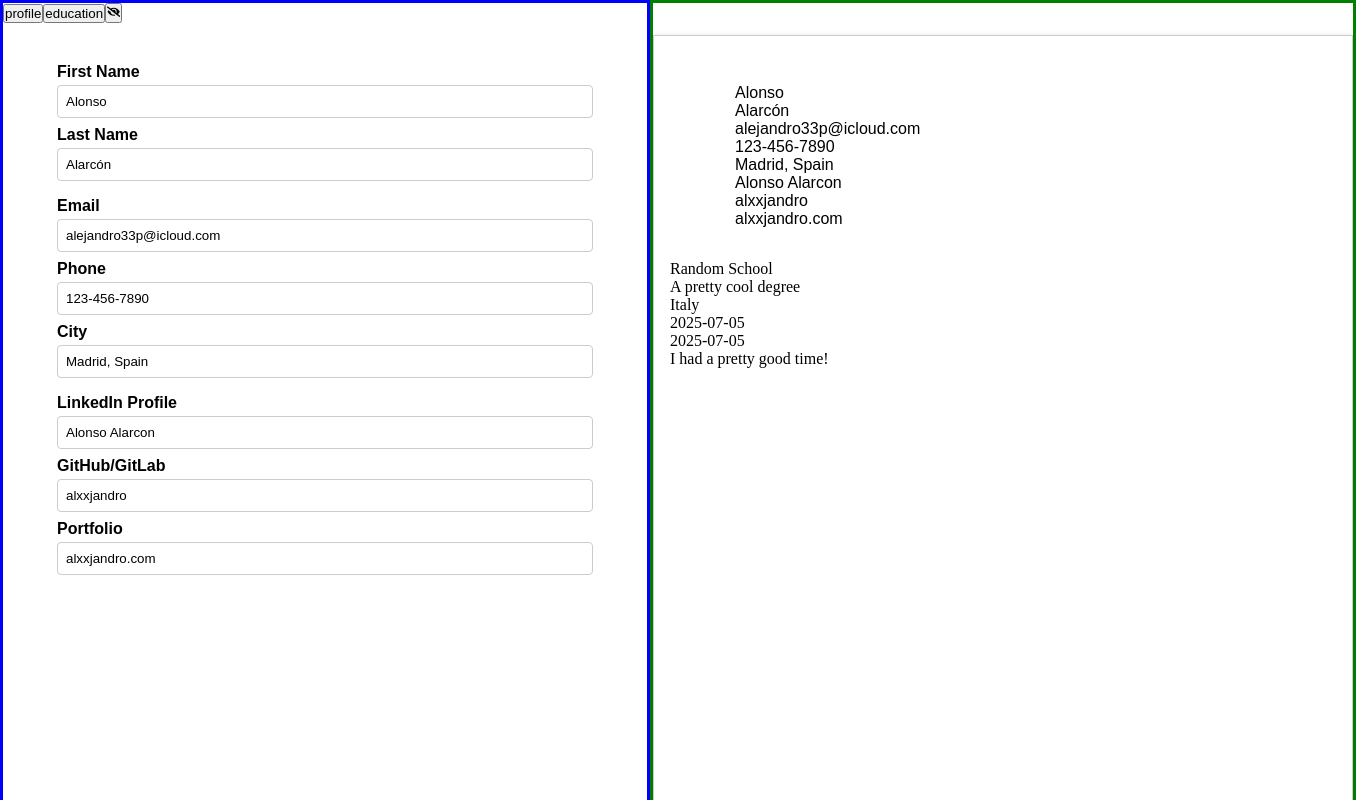
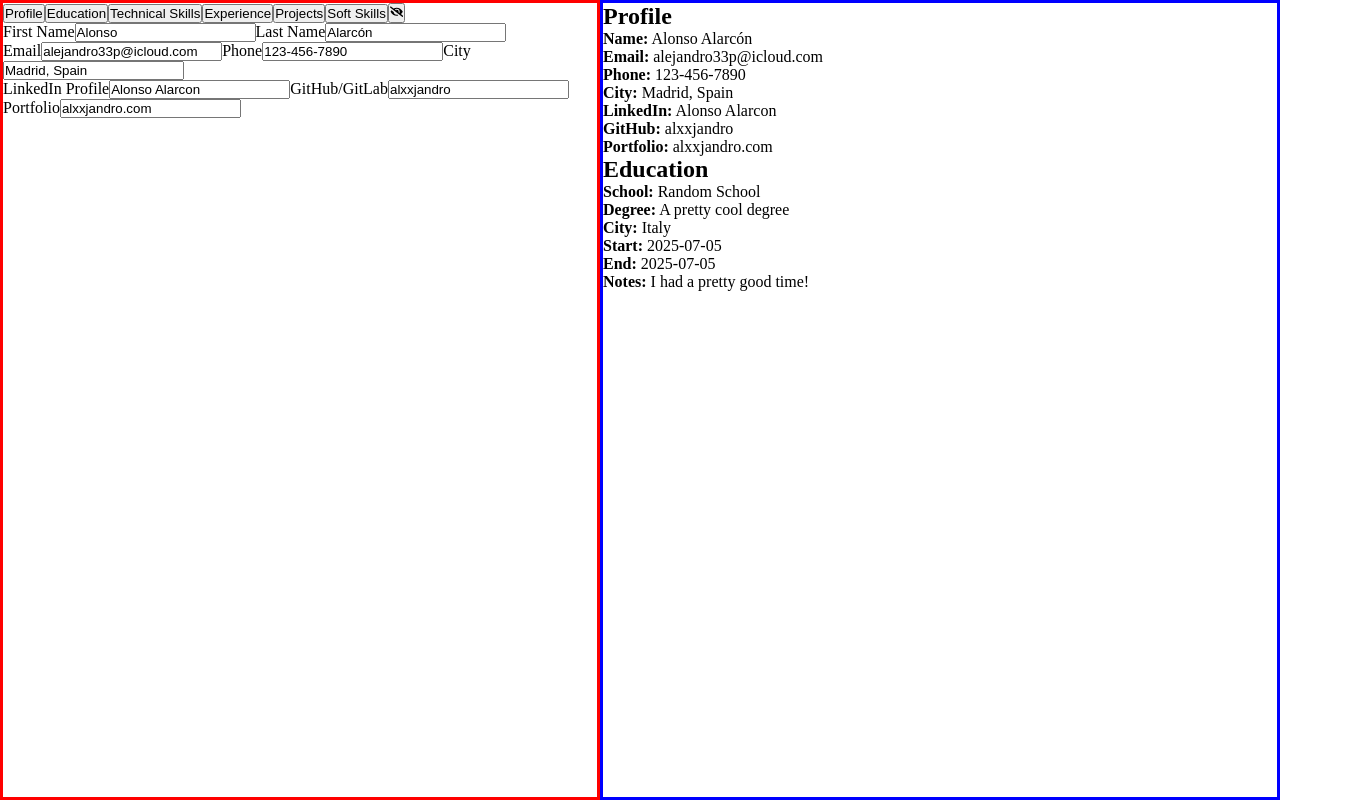
Before and after one commit to alxxjandro/cvbuilder, a React app: page / in a window 1280 px wide. Shown: the top 800 px of the page, 1356 px wide, since content can reach past the window. Built offline with nearby package versions, Linux system fonts and the light colour scheme; the HTML template or start-up script is replaced by a standard one.

Commit message:
Deleted all the css files and started over with the bare minium just to not have that much of a mess, created all the remaining sidebar buttons that where needed, and gave the cv htmx a much cleaner structure, in terms of functionality, theres only left to implement the rest of the sections

```diff
--- a/src/modules/App.jsx
+++ b/src/modules/App.jsx
@@ -1,8 +1,6 @@
 import { useState } from "react";
 import CV from "./CV";
 import Sidebar from "./Sidebar.JSX";
-import "../styles/App.css";
-import Education from "./sidebarSections/Education";
 
 function App() {
   const [view, setView] = useState(true);
@@ -30,6 +28,12 @@ function App() {
         "id": 1,
       },
     ],
+    techSkills: [
+      {
+        skillName: "JavaScript",
+
+      }
+    ]
   });
 
   return (
--- a/src/modules/CV.jsx
+++ b/src/modules/CV.jsx
@@ -1,36 +1,46 @@
-import { useState } from "react";
+import "../styles/App.css"
 
 function CV({ data, view }) {
+  if (!view) return null;
+
   return (
     <div className="CVcontainer">
-      {view ? (
-        <div className="CV">
-          <div className="profile">
-            <p>{data.profile.firstName}</p>
-            <p>{data.profile.lastName}</p>
-            <p>{data.profile.email}</p>
-            <p>{data.profile.phoneNumber}</p>
-            <p>{data.profile.city}</p>
-            <p>{data.profile.linkedin}</p>
-            <p>{data.profile.github}</p>
-            <p>{data.profile.portfolio}</p>
-          </div>
-          <div>
-            {data.education.map((e) => (
-              <div id={e.id} key={e.id}>
-                <p>{e.schoolName}</p>
-                <p>{e.degreeName}</p>
-                <p>{e.degreeCity}</p>
-                <p>{e.startDate}</p>
-                <p>{e.endDate}</p>
-                <p>{e.extraNotes}</p>
-              </div>
+      <div className="CV">
+        <section className="cv-section profile-section">
+          <h2>Profile</h2>
+          <p><strong>Name:</strong> {data.profile.firstName} {data.profile.lastName}</p>
+          <p><strong>Email:</strong> {data.profile.email}</p>
+          <p><strong>Phone:</strong> {data.profile.phoneNumber}</p>
+          <p><strong>City:</strong> {data.profile.city}</p>
+          <p><strong>LinkedIn:</strong> {data.profile.linkedin}</p>
+          <p><strong>GitHub:</strong> {data.profile.github}</p>
+          <p><strong>Portfolio:</strong> {data.profile.portfolio}</p>
+        </section>
+
+        <section className="cv-section education-section">
+          <h2>Education</h2>
+          {data.education.map((e) => (
+            <div className="education-entry" key={e.id}>
+              <p><strong>School:</strong> {e.schoolName}</p>
+              <p><strong>Degree:</strong> {e.degreeName}</p>
+              <p><strong>City:</strong> {e.degreeCity}</p>
+              <p><strong>Start:</strong> {e.startDate}</p>
+              <p><strong>End:</strong> {e.endDate}</p>
+              <p><strong>Notes:</strong> {e.extraNotes}</p>
+            </div>
+          ))}
+        </section>
+
+        {/* <section className="cv-section techskills-section">
+          <h2>Technical Skills</h2>
+          <ul>
+            {data.techSkills.map((skill, index) => (
+              <li key={index}>{skill.skillName}</li>
             ))}
-          </div>
-        </div>
-      ) : (
-        ""
-      )}
+          </ul>
+        </section> */}
+
+      </div>
     </div>
   );
 }
--- a/src/modules/Sidebar.jsx
+++ b/src/modules/Sidebar.jsx
@@ -1,12 +1,20 @@
 import { useState } from "react";
 import Profile from "./sidebarSections/Profile";
 import Education from "./sidebarSections/Education";
+import TechSkills from "./sidebarSections/TechnicalSkills";
+import Experience from "./sidebarSections/Experience";
+import Projects from "./sidebarSections/Projects";
+import Softskills from "./sidebarSections/Softskills";
 import { FaEye, FaEyeSlash } from "react-icons/fa";
 
 function Sidebar({ data, setData, view, setView }) {
   const sections = [
-    { name: "profile", component: Profile },
-    { name: "education", component: Education },
+    { name: "Profile", component: Profile },
+    { name: "Education", component: Education },
+    { name: "Technical Skills", component: TechSkills},
+    { name: "Experience", component: Experience },
+    { name: "Projects", component: Projects},
+    { name: "Soft Skills", component: Softskills },
   ];
   const [section, setSection] = useState(sections[0]);
   const SectionComponent = section.component;
--- a/src/modules/sidebarSections/Education.jsx
+++ b/src/modules/sidebarSections/Education.jsx
@@ -1,4 +1,3 @@
-import "../../styles/Profile.css";
 import { useEffect, useState } from "react";
 import { GoPlusCircle } from "react-icons/go";
 
--- /dev/null
+++ b/src/modules/sidebarSections/Experience.jsx
@@ -0,0 +1,10 @@
+
+function Experience(){
+  return(
+    <div>
+      EXPERIENCE
+    </div>
+  )
+}
+
+export default Experience;
--- a/src/modules/sidebarSections/Profile.jsx
+++ b/src/modules/sidebarSections/Profile.jsx
@@ -1,4 +1,3 @@
-import "../../styles/Profile.css";
 
 function Profile({ data, handleSetter }) {
   return (
--- /dev/null
+++ b/src/modules/sidebarSections/Projects.jsx
@@ -0,0 +1,10 @@
+
+function Projects(){
+  return(
+    <div>
+      PROJECTS
+    </div>
+  )
+}
+
+export default Projects;
--- /dev/null
+++ b/src/modules/sidebarSections/Softskills.jsx
@@ -0,0 +1,9 @@
+
+function Softskills(){
+  return(
+    <div>
+      SOFT SKILLS
+    </div>
+  )
+}
+export default Softskills;
--- /dev/null
+++ b/src/modules/sidebarSections/TechnicalSkills.jsx
@@ -0,0 +1,10 @@
+
+function TechSkills() {
+  return(
+    <div>
+      TECHNICAL SKILLS
+    </div>
+  )
+}
+
+export default TechSkills;
--- a/src/styles/App.css
+++ b/src/styles/App.css
@@ -1,40 +1,24 @@
-* {
+*,#root{
   box-sizing: border-box;
   padding: 0;
   margin: 0;
 }
 
-.appRoot {
+/* This container holds everything */
+div.appRoot{
   min-height: 100vh;
   display: grid;
+  grid-template-columns: 600px 1fr;
 }
 
-.previewMode {
-  grid-template-columns: 650px 1fr;
-}
-
-.hiddenMode > div + div.CVcontainer {
-  display: none;
-}
-
-.hiddenMode {
+.appRoot.hiddenMode{
   grid-template-columns: 1fr;
 }
 
-.sidebar {
+.sidebar{
+  border: solid 3px red;
+}
+
+.CVcontainer{
   border: solid 3px blue;
 }
-
-.CVcontainer {
-  border: solid 3px green;
-}
-
-.CV {
-  width: 700px; /* la mitad de 794px */
-  height: calc(700px * 1.414); /* ≈ 594px */
-  margin: 2rem auto;
-  padding: 1rem;
-  background-color: white;
-  border: 1px solid #ccc;
-  box-shadow: 0 0 5px rgba(0, 0, 0, 0.1);
-}
--- a/src/styles/Profile.css
+++ /dev/null
@@ -1,27 +0,0 @@
-div.profile,
-div.education {
-  padding: 2rem;
-  max-width: 600px;
-  margin: auto;
-  font-family: sans-serif;
-}
-
-label {
-  display: block;
-  margin-top: 0.5rem;
-  font-weight: bold;
-}
-
-input {
-  width: 100%;
-  padding: 0.5rem;
-  margin-top: 0.25rem;
-  border: 1px solid #ccc;
-  border-radius: 4px;
-}
-
-.names,
-.contactInfo,
-.socials {
-  margin-bottom: 1rem;
-}
```
Also changed, not shown: src/styles/Sidebar.css (deleted).
